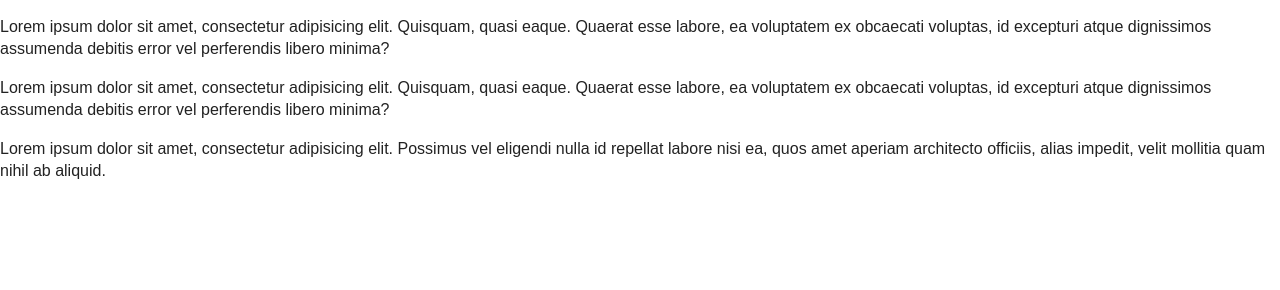
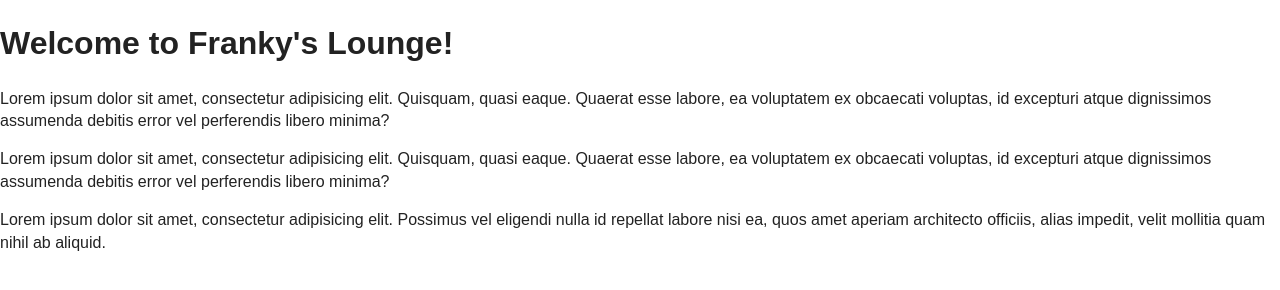
Before and after one commit to jamieleegtb/starter-project, a plain HTML site: page index.html in a window 1280 px wide. Drawn offline with nearby package versions, Linux system fonts and the light colour scheme.

Commit message:
add heading for Franky

```diff
--- a/index.html
+++ b/index.html
@@ -10,6 +10,8 @@
     <script src="js/vendor/modernizr-2.8.3.min.js"></script>
 </head>
 <body>
+
+    <h1>Welcome to Franky's Lounge!</h1>
 
     <p>Lorem ipsum dolor sit amet, consectetur adipisicing elit. Quisquam, quasi eaque. Quaerat esse labore, ea voluptatem ex obcaecati voluptas, id excepturi atque dignissimos assumenda debitis error vel perferendis libero minima?</p>
 
```
